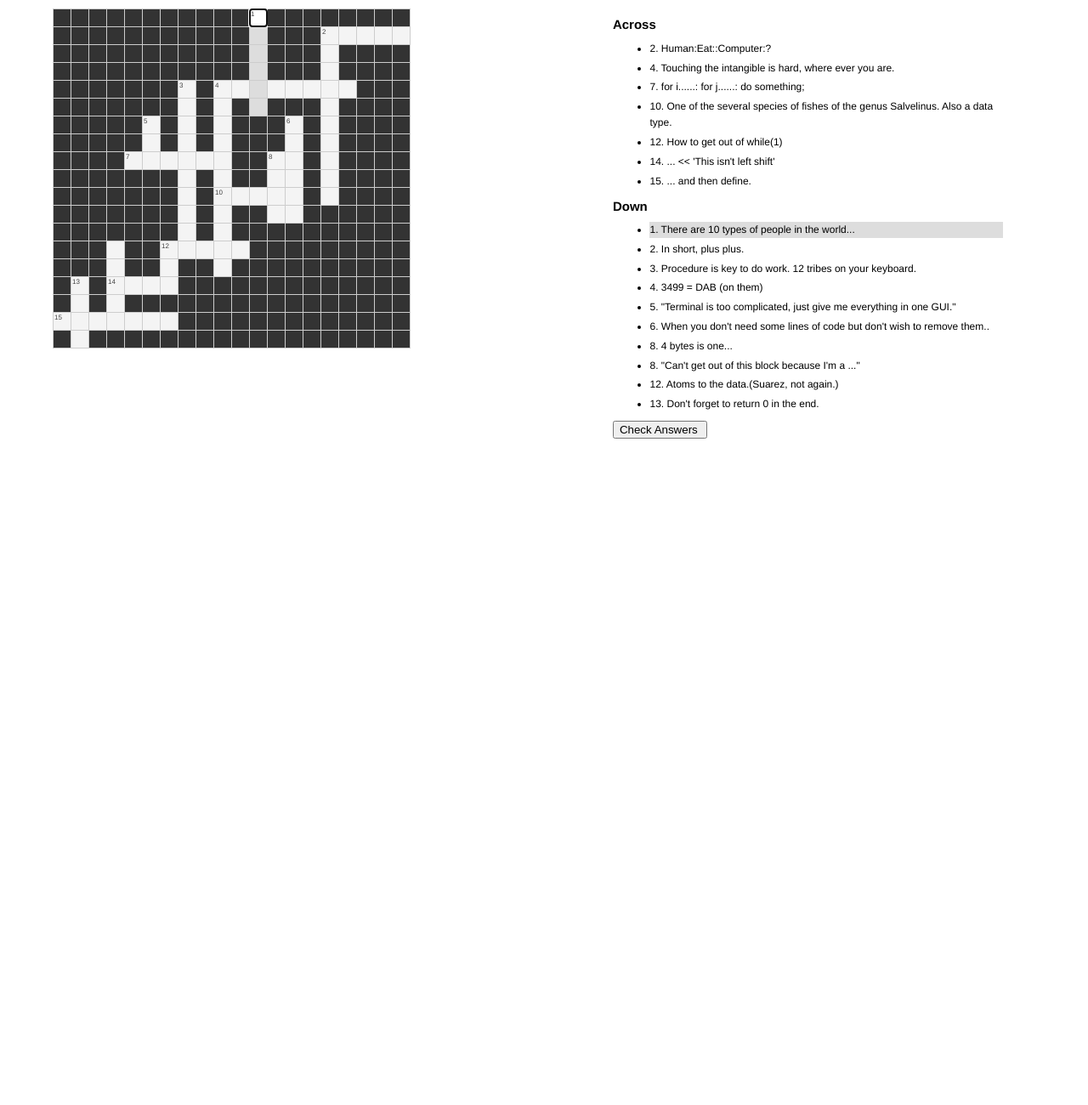
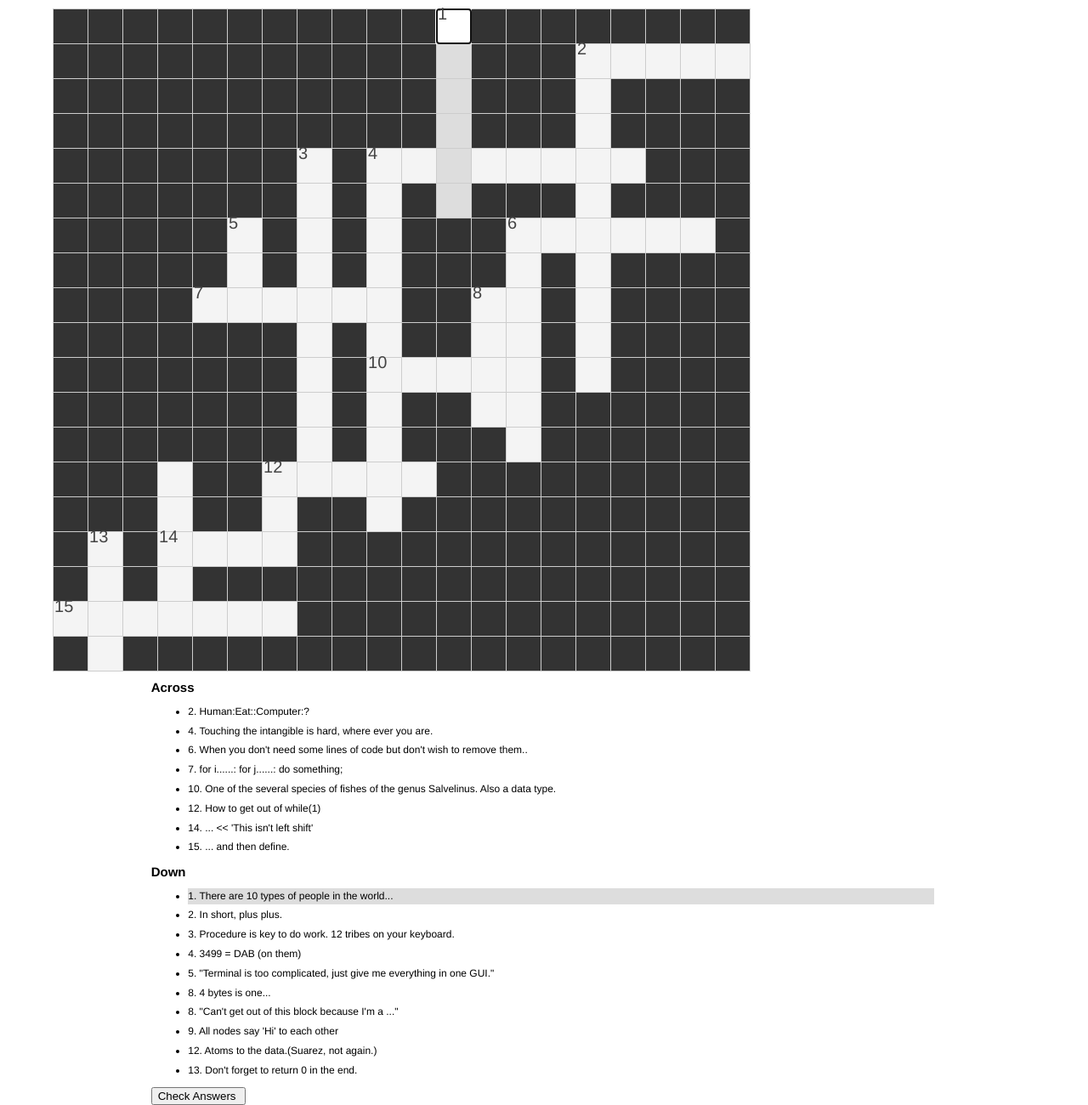
Before and after one commit to csea-nitc/threads-website, a PHP site: page /crossword.php in a window 1280 px wide. Shown: the whole page at 85% size. Before the commit the page ends 516 px from the top, so only its background shows below. Run offline with PHP 8.4, Linux system fonts and the light colour scheme.

```diff
--- a/crossword.php
+++ b/crossword.php
@@ -33,8 +33,8 @@
 			width: 100%;
 		}
 		table td {
-			width: 2em;
-			height: 2em;
+			width: 4em;
+			height: 4em;
 			border: 1px solid #cdcdcd;
 			padding: 0;
 			margin: 0;
@@ -59,7 +59,7 @@
 
 		td span {
 			color: #444;
-			font-size: 0.8em;
+			font-size: 2em;
 			position: absolute;
 			top: -1px;
 			left: 1px;
@@ -80,14 +80,16 @@
 		}
 
 		#puzzle-wrapper {
-			float: left;
-			width: 54%;
+
+			width: 100%;
 			margin-right: 3%;
 		}
 		#puzzle-clues {
 			float: left;
-			width: 40%;
-		}
+			width: 80%;
+			margin-left:10%;
+			margin-right:10%;
+}
 
 		#puzzle-clues li{
 			font-size: 1.2em;
--- a/js/script.js
+++ b/js/script.js
@@ -24,7 +24,7 @@
 					clue: "When you don't need some lines of code but don't wish to remove them..",
 					answer: "cccccc",
 					position: 6,
-					orientation: "down",
+					orientation: "across",
 					startx: 14,
 					starty: 7
 				},
@@ -125,6 +125,16 @@
 				},
 
 {
+					clue: "All nodes say 'Hi' to each other ",
+					answer: "ccccccc",
+					position: 9,
+					orientation: "down",
+					startx: 14,
+					starty: 7
+
+			},
+
+{
 					clue: "\"Can't get out of this block because I'm a ...\"",
 					answer: "cccc",
 					position: 8,
```
